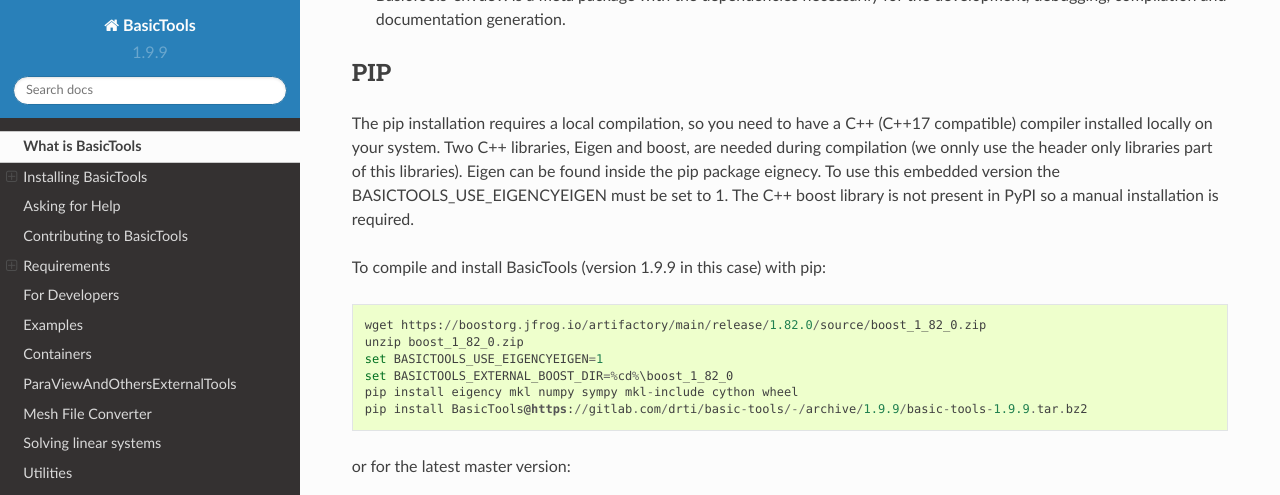
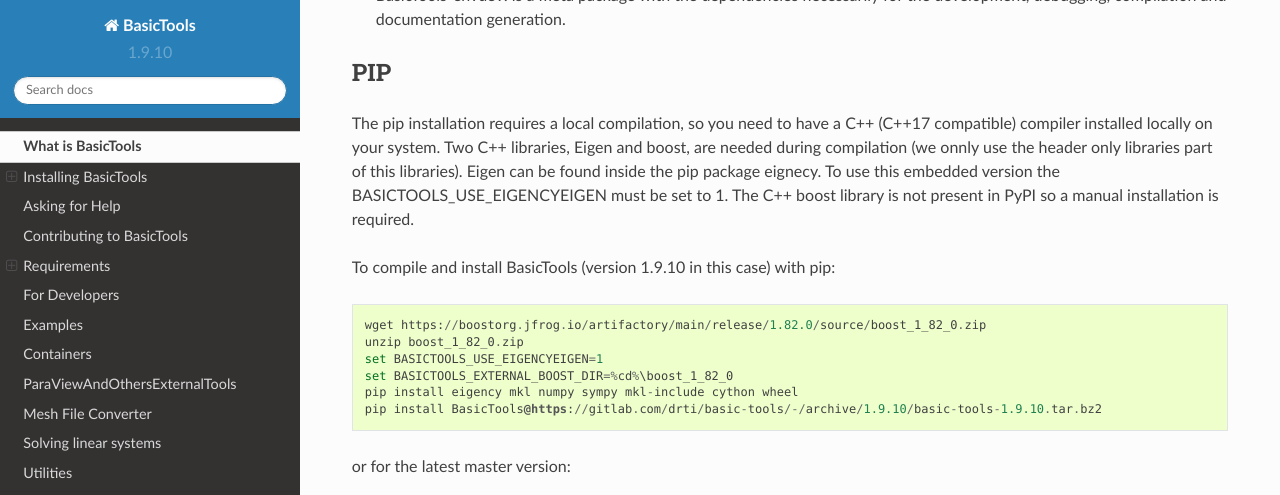
Before and after one commit to basileMarchand/basictools-frozen, a Sphinx documentation site: the page built from docs/Intro.rst, in a window 1280 px wide and 900 px high, scrolled down 1091 px. Shown: the top 495 px of the window. Built offline with Sphinx 7.4.7 and the Read the Docs theme 2.0.0, drawn with Linux system fonts in a browser that asks for light colours; pages that are not in the unit, such as notebooks, are missing from menus.

Commit message:
move to 1.9.10

```diff
--- a/docs/Intro.rst
+++ b/docs/Intro.rst
@@ -50,7 +50,7 @@
 Eigen can be found inside the pip package eignecy. To use this embedded version the BASICTOOLS_USE_EIGENCYEIGEN must be set to 1.
 The C++ boost library is not present in PyPI so a manual installation is required.
 
-To compile and install BasicTools (version 1.9.9 in this case) with pip:
+To compile and install BasicTools (version 1.9.10 in this case) with pip:
 
 .. code-block::
 
@@ -59,7 +59,7 @@
     set BASICTOOLS_USE_EIGENCYEIGEN=1
     set BASICTOOLS_EXTERNAL_BOOST_DIR=%cd%\boost_1_82_0
     pip install eigency mkl numpy sympy mkl-include cython wheel
-    pip install BasicTools@https://gitlab.com/drti/basic-tools/-/archive/1.9.9/basic-tools-1.9.9.tar.bz2
+    pip install BasicTools@https://gitlab.com/drti/basic-tools/-/archive/1.9.10/basic-tools-1.9.10.tar.bz2
 
 or for the latest master version:
 
--- a/setup.cfg
+++ b/setup.cfg
@@ -7,7 +7,7 @@
 
 [metadata]
 name = BasicTools
-version = 1.9.9
+version = 1.9.10
 url = https://gitlab.com/drti/basic-tools
 author = Safran
 license = BSD 3-Clause License
--- a/src/BasicTools/__init__.py
+++ b/src/BasicTools/__init__.py
@@ -21,7 +21,7 @@
 __copyright_years__ = "2016-2023"
 __copyright__ = "{}, {}".format(__copyright_years__,__copyright_holder__)
 __license__ = "BSD 3-Clause License"
-__version__ = "1.9.9"
+__version__ = "1.9.10"
 
 def Preload(subSubModule= "BasicTools"):
     import time
```
Also changed, not shown: README.md (+2 -2 lines).
